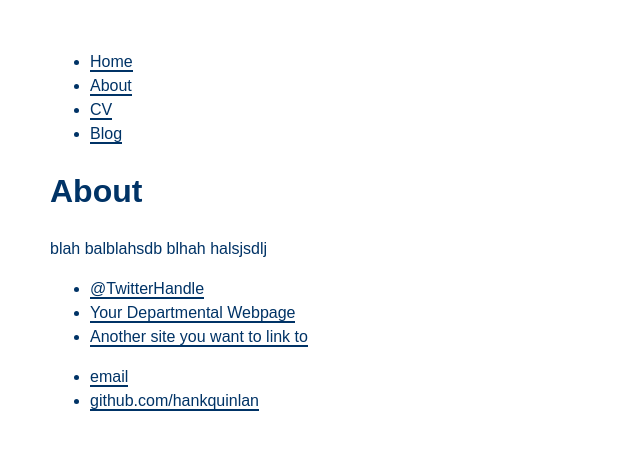
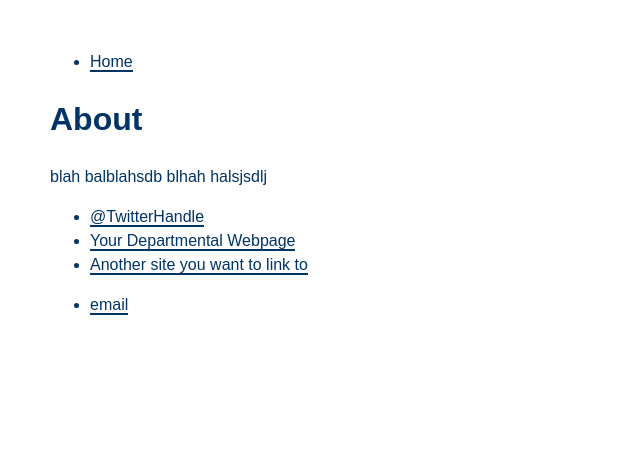
Before and after one commit to jerrybell/jerrybell.github.io, a Jekyll site: the page built from about/index.html, in a window 1280 px wide. Shown: the top 450 px of the page, without its empty margins (0-640 px from the left). Built offline with Jekyll 4.4.1, drawn with Linux system fonts in a browser that asks for light colours.

Commit message:
Update default.html

```diff
--- a/_layouts/default.html
+++ b/_layouts/default.html
@@ -9,9 +9,6 @@
 			<nav>
 	    		<ul>
 	        		<li><a href="/">Home</a></li>
-		        	<li><a href="/about">About</a></li>
-	        		<li><a href="/cv">CV</a></li>
-	        		<li><a href="/blog">Blog</a></li>
 	    		</ul>
 			</nav>
 			<div class="container">
@@ -21,8 +18,7 @@
 			</div><!-- /.container -->
 			<footer>
 	    		<ul>
-	        		<li><a href="mailto:hankquinlanhub@gmail.com">email</a></li>
-	        		<li><a href="https://github.com/hankquinlan">github.com/hankquinlan</a></li>
+	        		<li><a href="mailto:jerrybell3@gmail.com">email</a></li>
 				</ul>
 			</footer>
 		</body>
```
